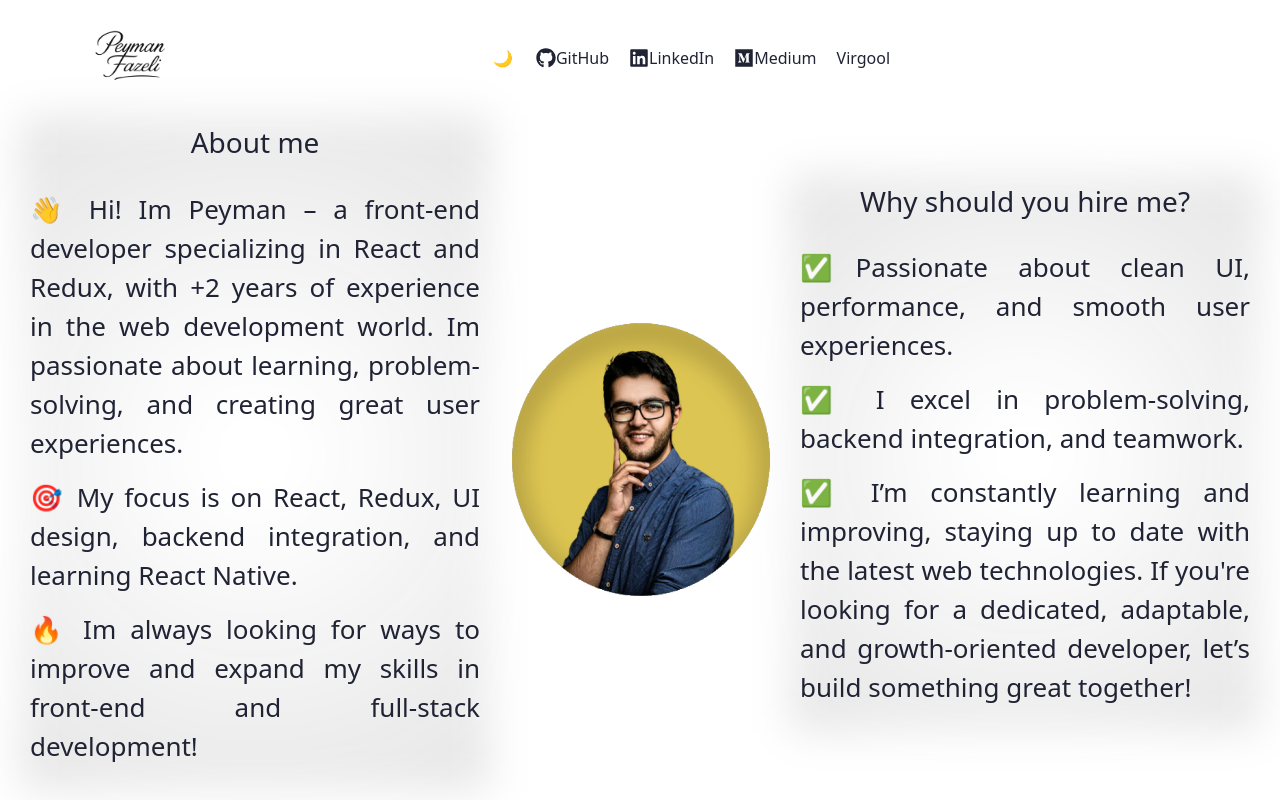
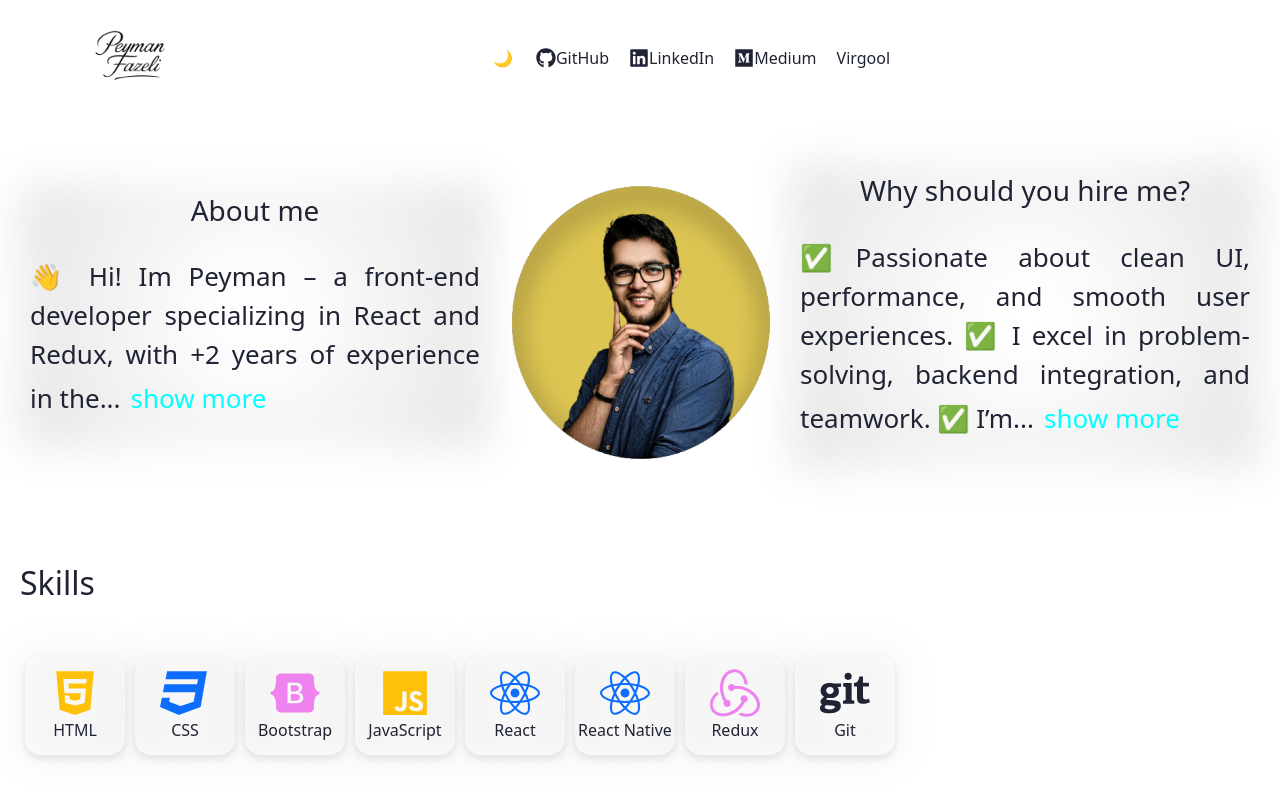
Before and after one commit to peymanfazeli/Portfolio, a React (Create React App) app: page / in a window 1280 px wide. Shown: the top 800 px of the page. Built offline with nearby package versions, Linux system fonts and the light colour scheme.

Commit message:
add text expander

```diff
--- a/src/components/Header.js
+++ b/src/components/Header.js
@@ -8,6 +8,7 @@ import Article from './Article'
 
 // images
 import profile from '../assets/profile.png'
+import TextExpander from './TextExpander';
 
 
 // style
@@ -35,16 +36,20 @@ export default function Header() {
 						// { text: 'More about me?', onClick: () => alert('Contact Me clicked') },
 					]}
 				>
-					{/* @TODO: these articles can come from config file and also rendered in a loop instead of writing them one by one */}
-					<ArticleDescription>
-					👋 Hi! Im Peyman – a front-end developer specializing in React and Redux, with +2 years of experience in the web development world. Im passionate about learning, problem-solving, and creating great user experiences.
-					</ArticleDescription>
-					<ArticleDescription>
-					🎯 My focus is on React, Redux, UI design, backend integration, and learning React Native.
-					</ArticleDescription>
-					<ArticleDescription>
-					🔥 Im always looking for ways to improve and expand my skills in front-end and full-stack development!
-					</ArticleDescription>
+					{/* @TODO: these articles can come from config file*/}
+					<TextExpander
+						style={{
+							textAlign: 'justify',
+							maxWidth: '450px',
+							marginBottom:' 15px',
+						}}
+						buttonColor='transparent'
+						buttonTextColor='cyan'
+					>
+						👋 Hi! Im Peyman – a front-end developer specializing in React and Redux, with +2 years of experience in the web development world. Im passionate about learning, problem-solving, and creating great user experiences.
+						🎯 My focus is on React, Redux, UI design, backend integration, and learning React Native.
+						🔥 Im always looking for ways to improve and expand my skills in front-end and full-stack development!
+					</TextExpander>
 
 				</Article>
 					<motion.img
@@ -69,16 +74,18 @@ export default function Header() {
 						// { text: 'Contact Me', onClick: () => alert('Contact Me clicked') },
 					]}
 				>
-					{/* @TODO: these articles can come from config file and also rendered in a loop instead of writing them one by one */}
-					<ArticleDescription>
-						✅Passionate about clean UI, performance, and smooth user experiences.
-					</ArticleDescription>
-					<ArticleDescription>
-					✅ I excel in problem-solving, backend integration, and teamwork.
-					</ArticleDescription>
-					<ArticleDescription>
-					✅ I’m constantly learning and improving, staying up to date with the latest web technologies. If you're looking for a dedicated, adaptable, and growth-oriented developer, let’s build something great together!
-					</ArticleDescription>
+					<TextExpander
+						style={{
+							textAlign: 'justify',
+							maxWidth: '450px',
+							marginBottom:' 15px',
+						}}
+						buttonColor='transparent'
+						buttonTextColor='cyan'
+						newLineSymbol={'✅'}
+					>
+						✅Passionate about clean UI, performance, and smooth user experiences. ✅ I excel in problem-solving, backend integration, and teamwork. ✅ I’m constantly learning and improving, staying up to date with the latest web technologies. If you're looking for a dedicated, adaptable, and growth-oriented developer, let’s build something great together!
+					</TextExpander>
 
 				</Article>
 
--- /dev/null
+++ b/src/components/TextExpander.js
@@ -0,0 +1,62 @@
+import React, { useState } from 'react'
+
+export default function TextExpander({
+	collapsedNumWords=20,
+	epxandButtonText='show less',
+	collapseButtonText='show more',
+	buttonColor='#ff6622',
+	buttonTextColor='white',
+	className='',
+	style={},
+	newLineSymbol='',
+	buttonInNewLine=true,
+	children
+
+}) {
+	const [isCollapsed, setIsCollapsed] = useState(true);
+	const handleOnClick = () => {
+		setIsCollapsed(!isCollapsed)
+	}
+	function setCollapsedText(text) {
+		return text.split(' ').slice(0, collapsedNumWords).join(' ') + "..."
+	}
+	function displayText(text) {
+		let finalText = text.replace(/\n/g, newLineSymbol);
+		console.log('final text', finalText);
+		if (isCollapsed) {
+			return setCollapsedText(finalText);
+		}
+		return finalText;
+	}
+	return (
+		<div
+			style={{
+				display: 'flex',
+				flexDirection: `${buttonInNewLine ? 'column' : 'row'}`,
+				// gap: '10px',
+				alignItems: 'center',
+				justifyContent: 'center',
+				width: '100%',
+			}}
+		>
+			<div className={className} style={style}>
+				{displayText(children)}
+				<button
+					onClick={handleOnClick}
+					style={{
+						backgroundColor: buttonColor,
+						color: buttonTextColor,
+						padding: '5px 10px',
+						border: 'none',
+						borderRadius: '5px',
+						cursor: 'pointer',
+						marginLeft: buttonInNewLine ? '0' : '10px',
+					}}
+				>
+					{isCollapsed ? collapseButtonText : epxandButtonText}
+				</button>
+			</div>
+		</div>
+
+	)
+}
```
